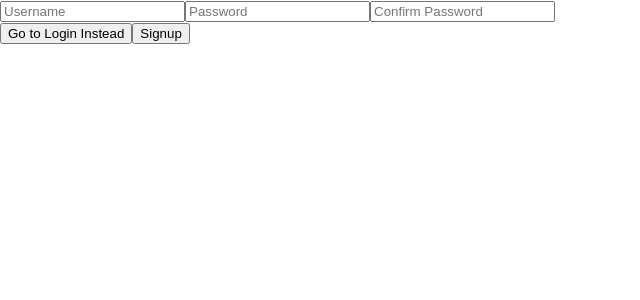
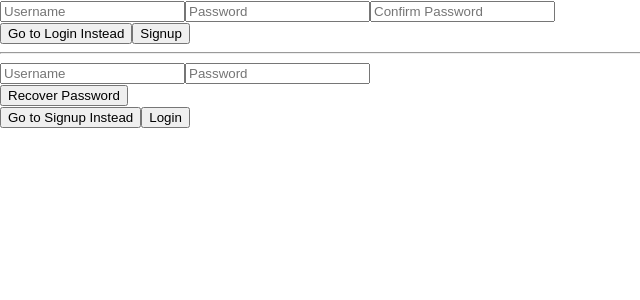
Before and after one commit to setumartin/desqol-authentication, a React (Create React App) app in the folder web/: page / in a window 1280 px wide. Shown: the top 300 px of the page, without its empty margins (0-640 px from the left). Built offline with nearby package versions, Linux system fonts and the light colour scheme.

Commit message:
Add login form

```diff
--- a/web/src/App.js
+++ b/web/src/App.js
@@ -1,12 +1,17 @@
-import React, { Component } from 'react';
+import React, { Component, Fragment } from 'react';
 import './App.css';
 
-import Signup from './components/Signup'
+import Signup from './components/Signup';
+import Login from './components/Login';
 
 class App extends Component {
   render() {
     return (
-      <Signup />
+      <Fragment>
+        <Signup />
+        <hr />
+        <Login />
+      </Fragment>
     );
   }
 }
--- /dev/null
+++ b/web/src/components/Login.js
@@ -0,0 +1,146 @@
+import PropTypes from 'prop-types';
+import React from 'react';
+
+const localStyles = {
+  wrapper: {
+  },
+  buttonsWrapper: {
+  },
+  input: {
+  },
+  recoverPasswordWrapper: {
+  },
+  recoverPassword: {
+  },
+  button: {
+  },
+};
+
+const Login = ({
+  // labels
+  usernameCustomLabel,
+  passwordCustomLabel,
+  recoverPasswordCustomLabel,
+  goToSignupCustomLabel,
+  submitLoginCustomLabel,
+  // fields
+  username,
+  password,
+  // handlers
+  handleShowSignup,
+  handleShowRecover,
+  handleLogin,
+  handleChange,
+  // styles
+  styles
+}) => (
+  <section style={Object.assign({}, localStyles.wrapper, styles.wrapper)}>
+    <div style={Object.assign({}, localStyles.inputWrapper, styles.inputWrapper)}>
+      <input
+        style={Object.assign({}, localStyles.input, styles.input)}
+        type="text"
+        id="username"
+        name="username"
+        placeholder={usernameCustomLabel}
+        onChange={e => handleChange(e.target.name, e.target.value)}
+        value={username}
+      />
+      <input
+        style={Object.assign({}, localStyles.input, styles.input)}
+        type="password"
+        id="password"
+        name="password"
+        placeholder={passwordCustomLabel}
+        onChange={e => handleChange(e.target.name, e.target.value)}
+        value={password}
+      />
+    </div>
+    <div style={Object.assign({}, localStyles.buttonsWrapper, styles.buttonsWrapper)}>
+      <div
+        style={Object.assign({}, localStyles.recoverPasswordWrapper, styles.recoverPasswordWrapper)}
+      >
+        <button
+          id="recorver-password"
+          type="button"
+          style={Object.assign({}, localStyles.recoverPassword, styles.recoverPasswordButton)}
+          onClick={() => {
+            handleShowRecover('isRecoveringPassword', true);
+          }}
+        >
+          {recoverPasswordCustomLabel}
+        </button>
+      </div>
+      <button
+        id="signup-button"
+        type="button"
+        style={Object.assign({}, localStyles.button, styles.button)}
+        onClick={() => {
+          handleShowSignup('isLogin', false);
+        }}
+      >
+        {goToSignupCustomLabel}
+      </button>
+      <input
+        id="submit-login"
+        name="submit-login"
+        value={submitLoginCustomLabel}
+        type="submit"
+        style={Object.assign({}, localStyles.button, styles.button)}
+        onClick={handleLogin}
+      />
+    </div>
+  </section>
+);
+
+Login.propTypes = {
+  // labels
+  usernameCustomLabel: PropTypes.string.isRequired,
+  passwordCustomLabel: PropTypes.string.isRequired,
+  recoverPasswordCustomLabel: PropTypes.string.isRequired,
+  goToSignupCustomLabel: PropTypes.string.isRequired,
+  submitLoginCustomLabel: PropTypes.string.isRequired,
+  // fields
+  username: PropTypes.string,
+  password: PropTypes.string,
+  // handlers
+  handleShowSignup: PropTypes.func.isRequired,
+  handleShowRecover: PropTypes.func.isRequired,
+  handleLogin: PropTypes.func.isRequired,
+  handleChange: PropTypes.func.isRequired,
+  // styles
+  styles: PropTypes.shape({
+    wrapper: PropTypes.object,
+    inputWrapper: PropTypes.object,
+    buttonsWrapper: PropTypes.object,
+    input: PropTypes.object,
+    recoverPasswordWrapper: PropTypes.object,
+    recoverPasswordButton: PropTypes.object,
+    button: PropTypes.object,
+  })
+};
+
+Login.defaultProps = {
+  // labels
+  usernameCustomLabel: 'Username',
+  passwordCustomLabel: 'Password',
+  recoverPasswordCustomLabel: 'Recover Password',
+  goToSignupCustomLabel: 'Go to Signup Instead',
+  submitLoginCustomLabel: 'Login',
+  // handlers
+  handleShowSignup: (e) => {
+    console.log('HANDLE SHOW SIGNUP...');
+  },
+  handleShowRecover: (e) => {
+    console.log('HANDLE SHOW RECOVER...');
+  },
+  handleLogin: (e) => {
+    console.log('HANDLE LOGIN...');
+  },
+  handleChange: (e) => {
+    console.log('HANDLE CHANGE...');
+  },
+  // styles
+  styles: {}
+};
+
+export default Login;
```
